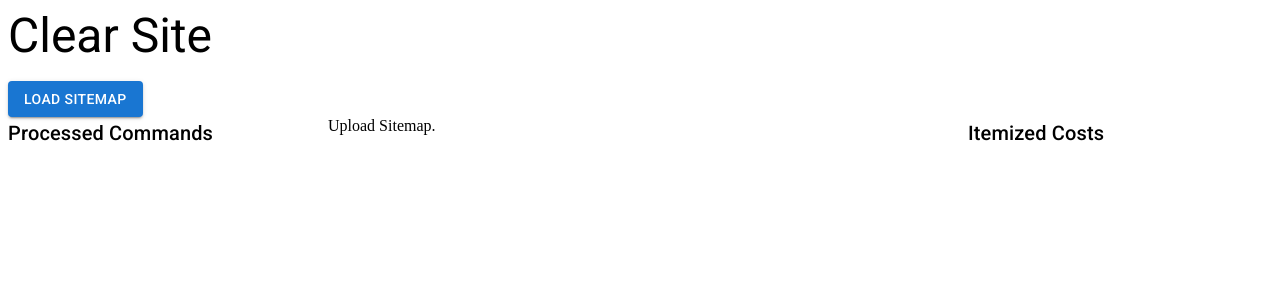
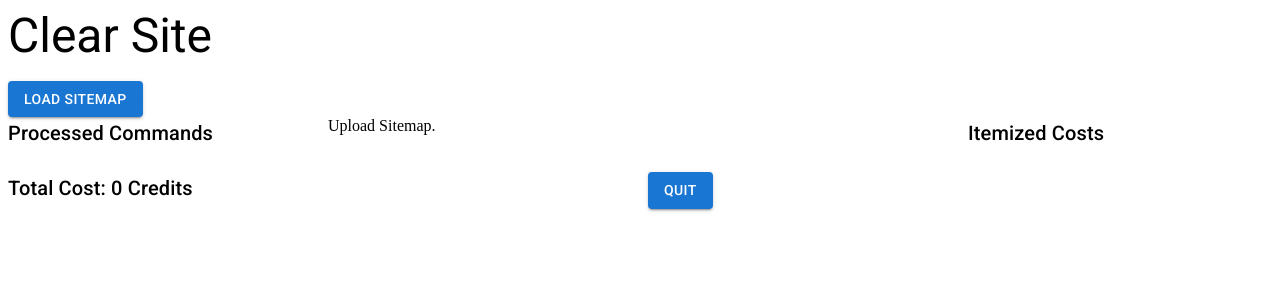
Before and after one commit to andrebuchanan/site-clearing-simulator-ashsingh, a React (Create React App) app: page / in a window 1280 px wide. Shown: the top 300 px of the page. Built offline with nearby package versions, Linux system fonts and the light colour scheme; the HTML template or start-up script is replaced by a standard one.

Commit message:
feat(TotalCost): Render total cost of operation.

```diff
--- a/src/App.tsx
+++ b/src/App.tsx
@@ -5,6 +5,7 @@ import '@fontsource/roboto/700.css'
 import React from 'react'
 
 import Box from '@mui/material/Box'
+import Button from '@mui/material/Button'
 import Grid from '@mui/material/Grid'
 import Typography from '@mui/material/Typography'
 
@@ -14,7 +15,8 @@ import {
   ItemizedCosts,
   ProcessedCommands,
   SiteMap,
-  SiteMapInput
+  SiteMapInput,
+  TotalCost
 } from './Components'
 
 const App = () => {
@@ -39,6 +41,16 @@ const App = () => {
                   <ItemizedCosts />
                 </Grid>
               </Grid>
+              <Box sx={{ flexGrow: 1 }}>
+                <Grid container spacing={2}>
+                  <Grid item xs={6}>
+                    <TotalCost />
+                  </Grid>
+                  <Grid item xs={6}>
+                    <Button variant="contained">Quit</Button>
+                  </Grid>
+                </Grid>
+              </Box>
             </Box>
           </div>
         )}
--- /dev/null
+++ b/src/Components/TotalCost/TotalCost.tsx
@@ -0,0 +1,17 @@
+import React, { useContext } from 'react'
+
+import Typography from '@mui/material/Typography'
+
+import { AppContext } from '../../Context'
+
+export const TotalCost = () => {
+  const { itemizedCosts } = useContext(AppContext)
+  const totalCost = itemizedCosts.reduce((acc, i) => acc + i, 0)
+  return (
+    <Typography variant="h6" component="div" gutterBottom>
+      Total Cost: {totalCost} Credits
+    </Typography>
+  )
+}
+
+export default TotalCost
--- a/src/Components/index.ts
+++ b/src/Components/index.ts
@@ -3,3 +3,4 @@ export { default as ItemizedCosts } from './ItemizedCosts/ItemizedCosts'
 export { default as ProcessedCommands } from './ProcessedCommands/ProcessedCommands'
 export { default as SiteMap } from './SiteMap/SiteMap'
 export { default as SiteMapInput } from './SiteMapInput/SiteMapInput'
+export { default as TotalCost } from './TotalCost/TotalCost'
```
Also changed, not shown: 2 other files (tests, documents, lock files or other folders).
